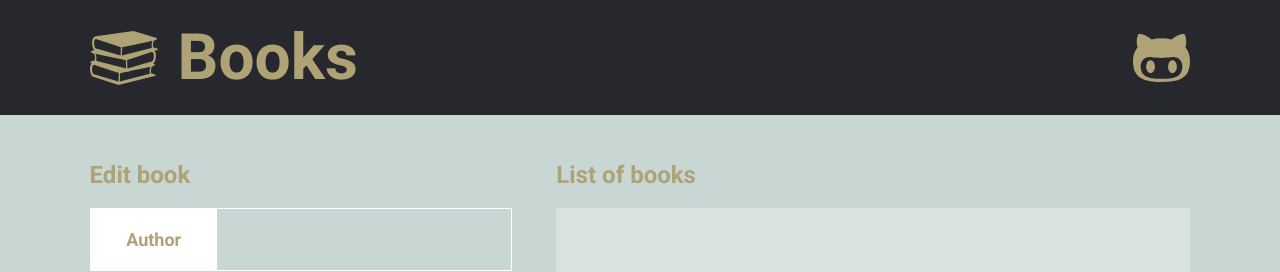
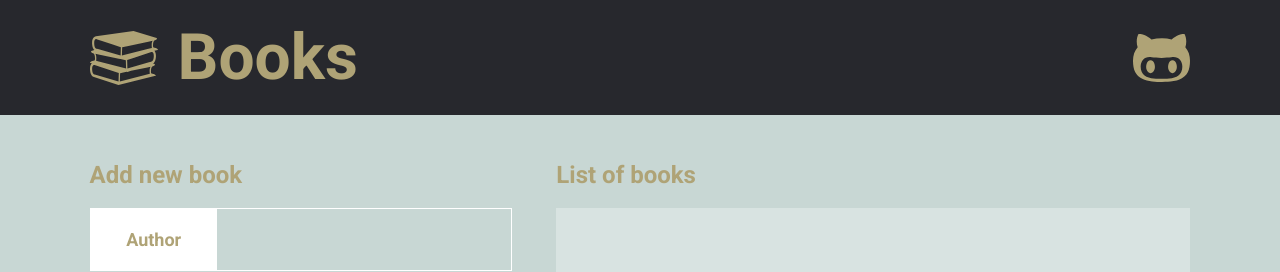
Before and after one commit to romankrru/books, a React app: page / in a window 1280 px wide. Shown: the top 272 px of the page. Built offline with nearby package versions, Linux system fonts and the light colour scheme.

Commit message:
Fix heading

```diff
--- a/src/containers/BookControls/BookControls.js
+++ b/src/containers/BookControls/BookControls.js
@@ -174,7 +174,7 @@ class BookControls extends Component {
 
     return (
       <div>
-        <h2>{this.props.currentlyEditingBook ? 'Add new book' : 'Edit book'}</h2>
+        <h2>{this.props.currentlyEditingBook ? 'Edit book' : 'Add new book'}</h2>
         <form onSubmit={this.onFormSubmit}>
           {fields}
           {buttons}
```
